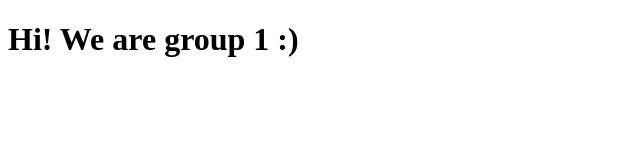
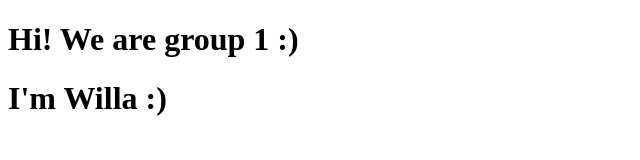
Before and after one commit to tyhuangg/mis, a plain HTML site: page index.html in a window 1280 px wide. Shown: the whole page, without its empty margins (0-640 px from the left). Drawn offline with Linux system fonts and the light colour scheme.

Commit message:
Update index.html
110306074編輯

```diff
--- a/index.html
+++ b/index.html
@@ -6,5 +6,10 @@
 
   <h1>Hi! We are group 1 :)</h1>
 
+  <h1>I'm Willa :)</h1>
+
+
+
+
 </body>
 </html>
```
